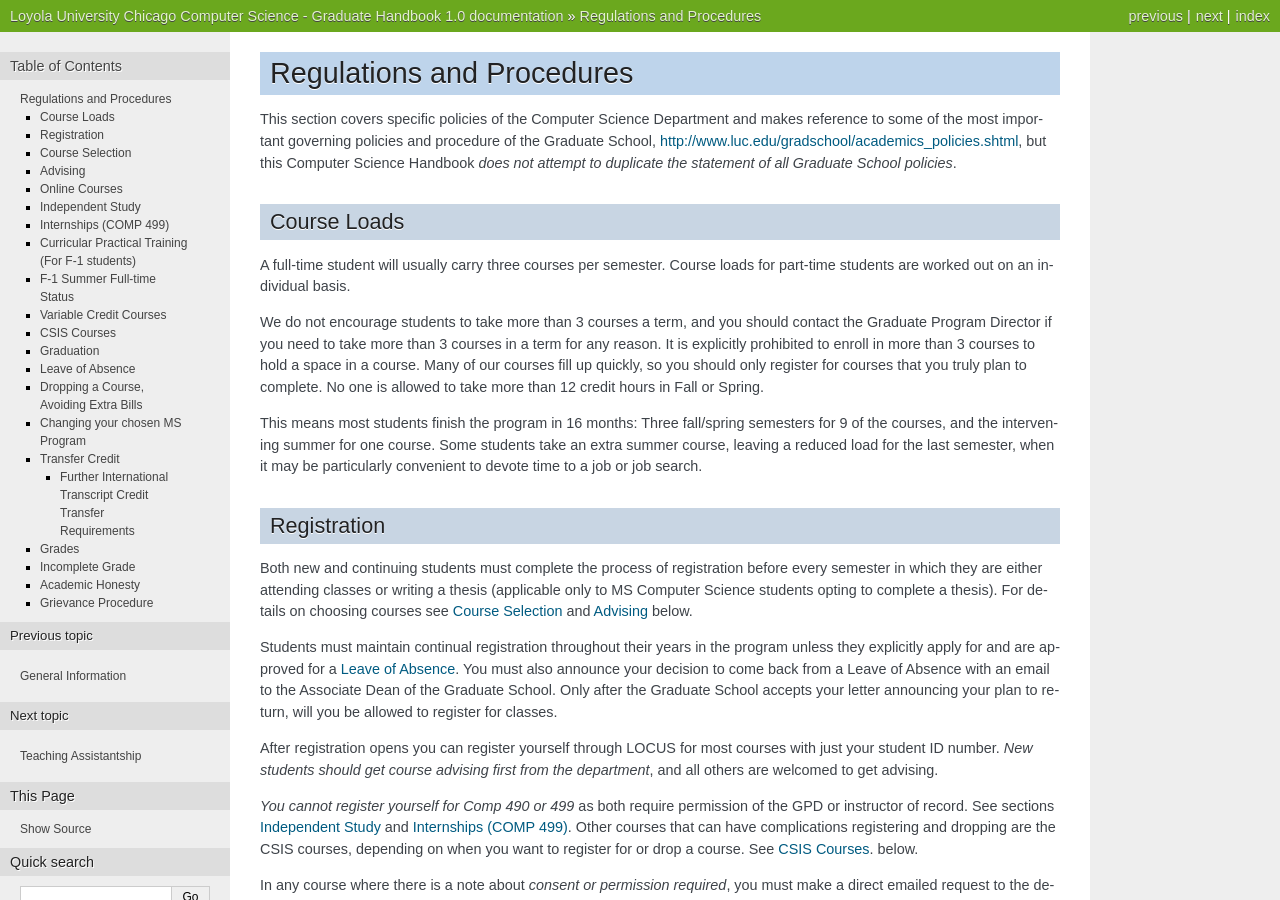
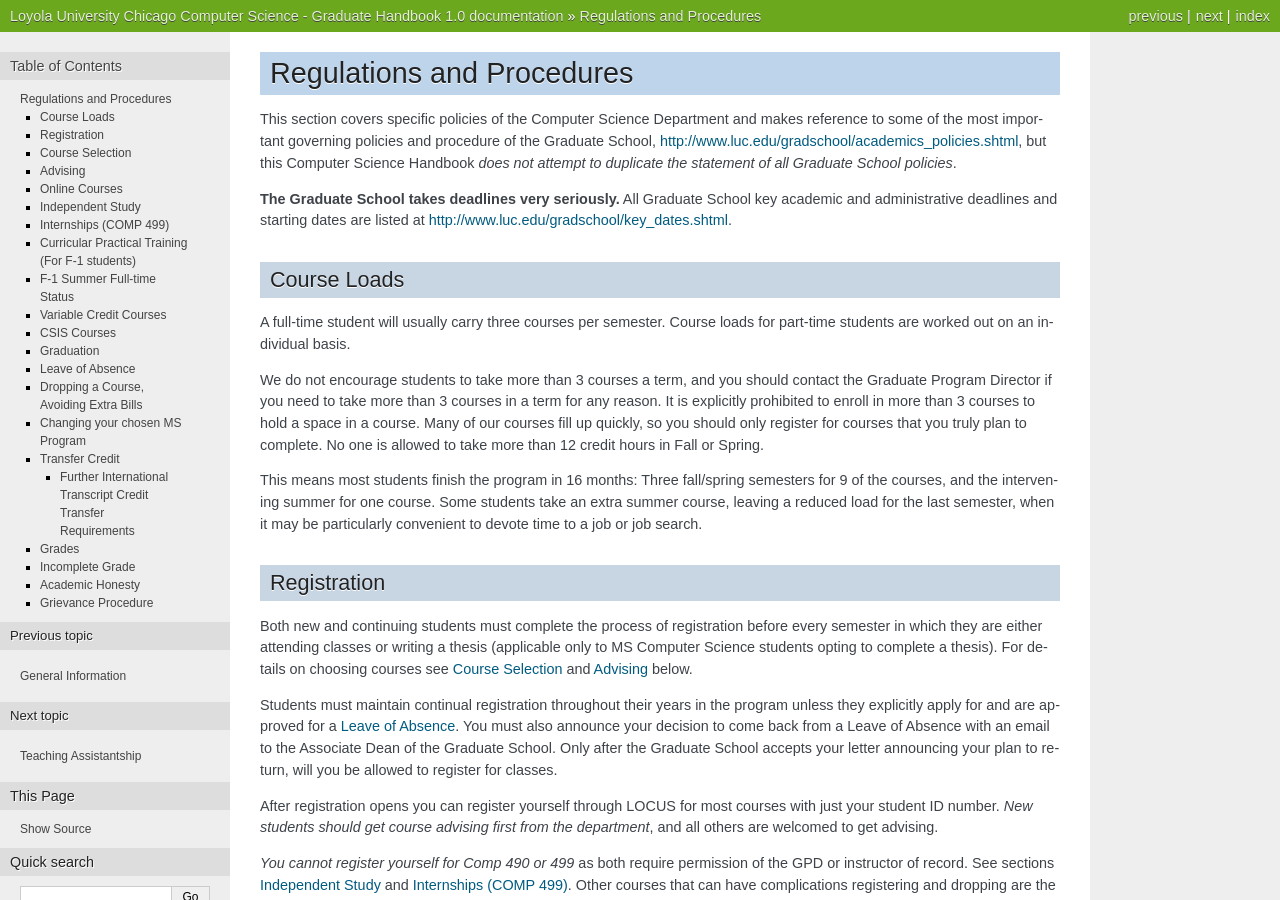
Before and after one commit to LoyolaChicagoCS/gradhandbook, a Sphinx documentation site: the page built from source/regulations.rst, in a window 1280 px wide and 900 px high. Built offline with Sphinx 7.4.7, drawn with Linux system fonts in a browser that asks for light colours.

Commit message:
add link to grad school key dates

```diff
--- a/source/regulations.rst
+++ b/source/regulations.rst
@@ -1,12 +1,19 @@
 Regulations and Procedures
 ================================
 
-This section covers specific
-policies of the Computer Science Department and makes reference to some of the most
+This section covers specific policies of the Computer Science Department
+and makes reference to some of the most
 important governing  policies and procedure of the Graduate School,
 http://www.luc.edu/gradschool/academics_policies.shtml,
 but this Computer Science Handbook
 *does not attempt to duplicate the statement of all Graduate School policies*.
+
+.. index:: deadlines
+   dates for Grad School
+
+**The Graduate School takes deadlines very seriously.**  All Graduate School
+key academic and administrative deadlines and starting dates are listed at
+http://www.luc.edu/gradschool/key_dates.shtml.
 
 .. index:: course loads
    full-time
```
